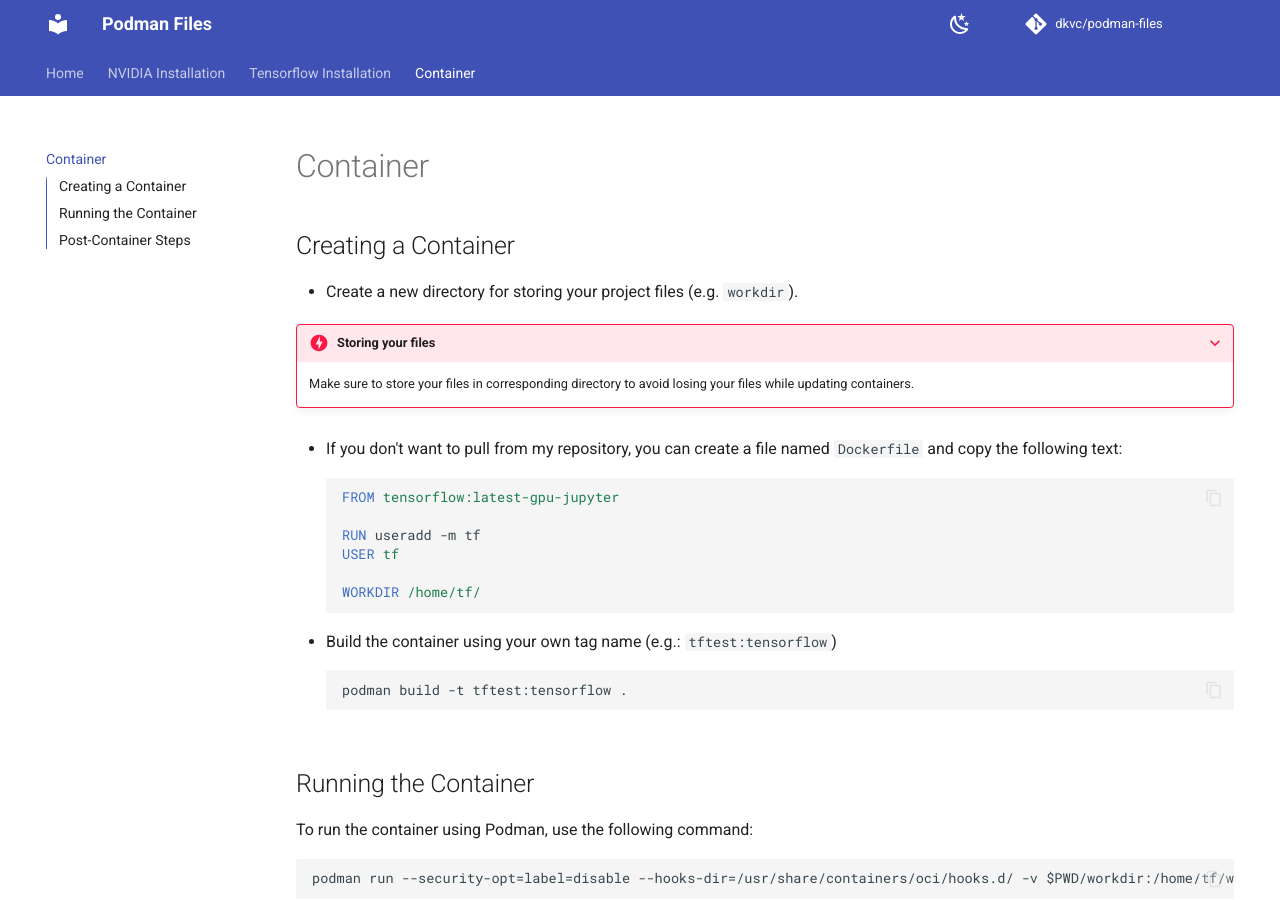
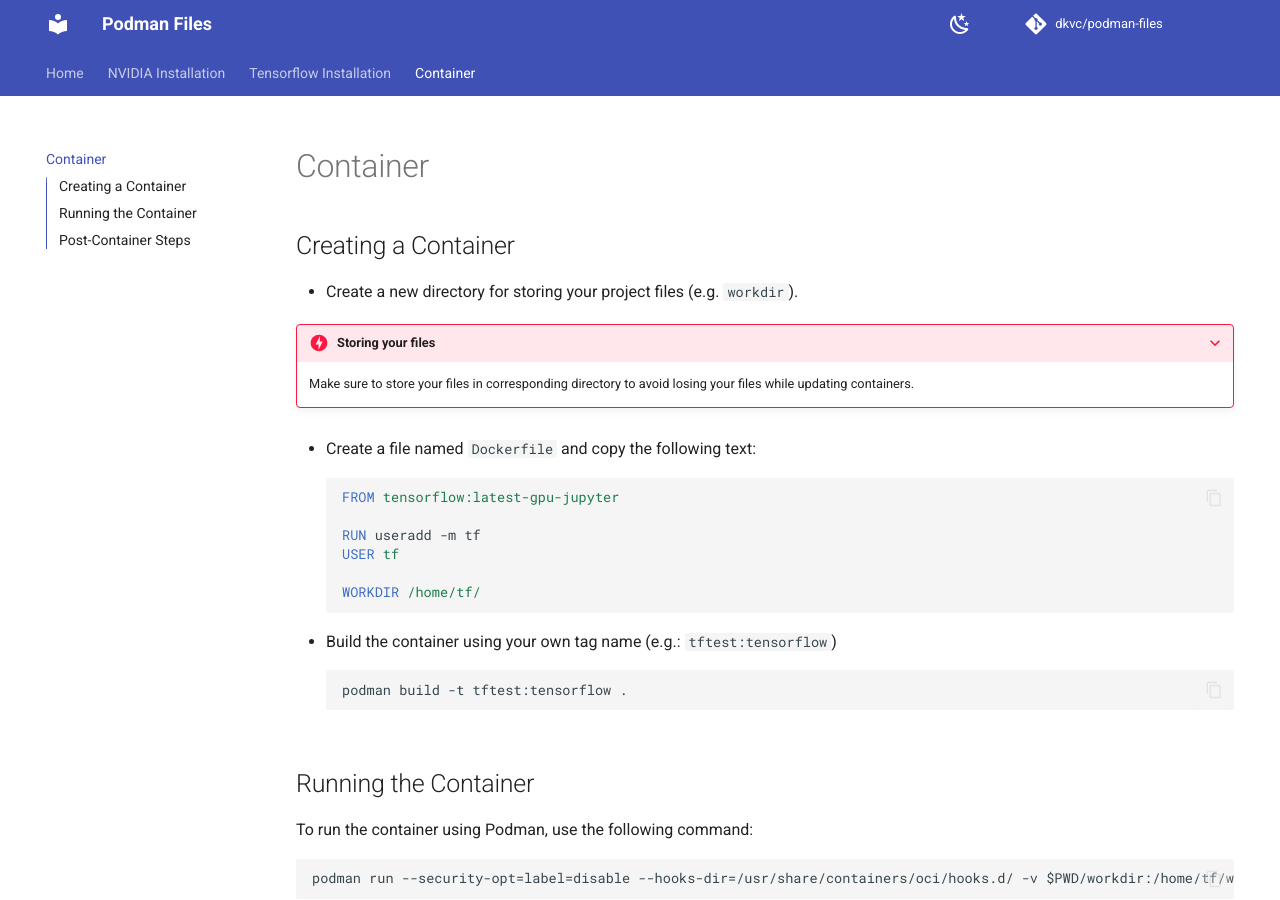
Before and after one commit to dkvc/podman-files, an MkDocs documentation site: the page built from docs/create-container/index.md, in a window 1280 px wide and 900 px high. Built offline with MkDocs 1.6.1 and Material for MkDocs 9.7.7, drawn with Linux system fonts in a browser that asks for light colours; comment, search, counter and statistics services are not loaded.

Commit message:
Update index.md

````diff
--- a/docs/create-container/index.md
+++ b/docs/create-container/index.md
@@ -10,7 +10,7 @@
 
 
 
-- If you don't want to pull from my repository, you can create a file named `Dockerfile` and copy the following text:
+- Create a file named `Dockerfile` and copy the following text:
 ```Dockerfile
 FROM tensorflow:latest-gpu-jupyter
 
````
